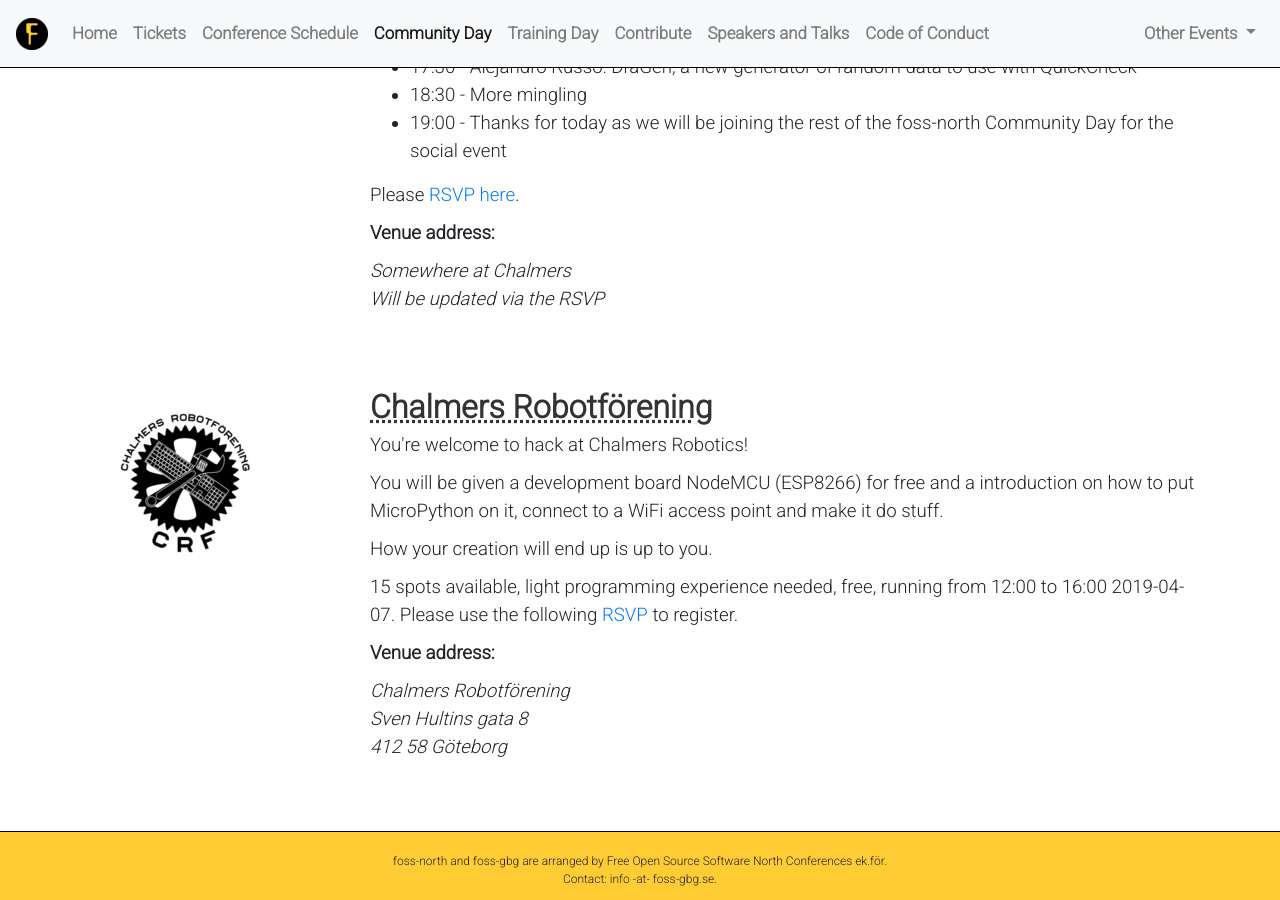
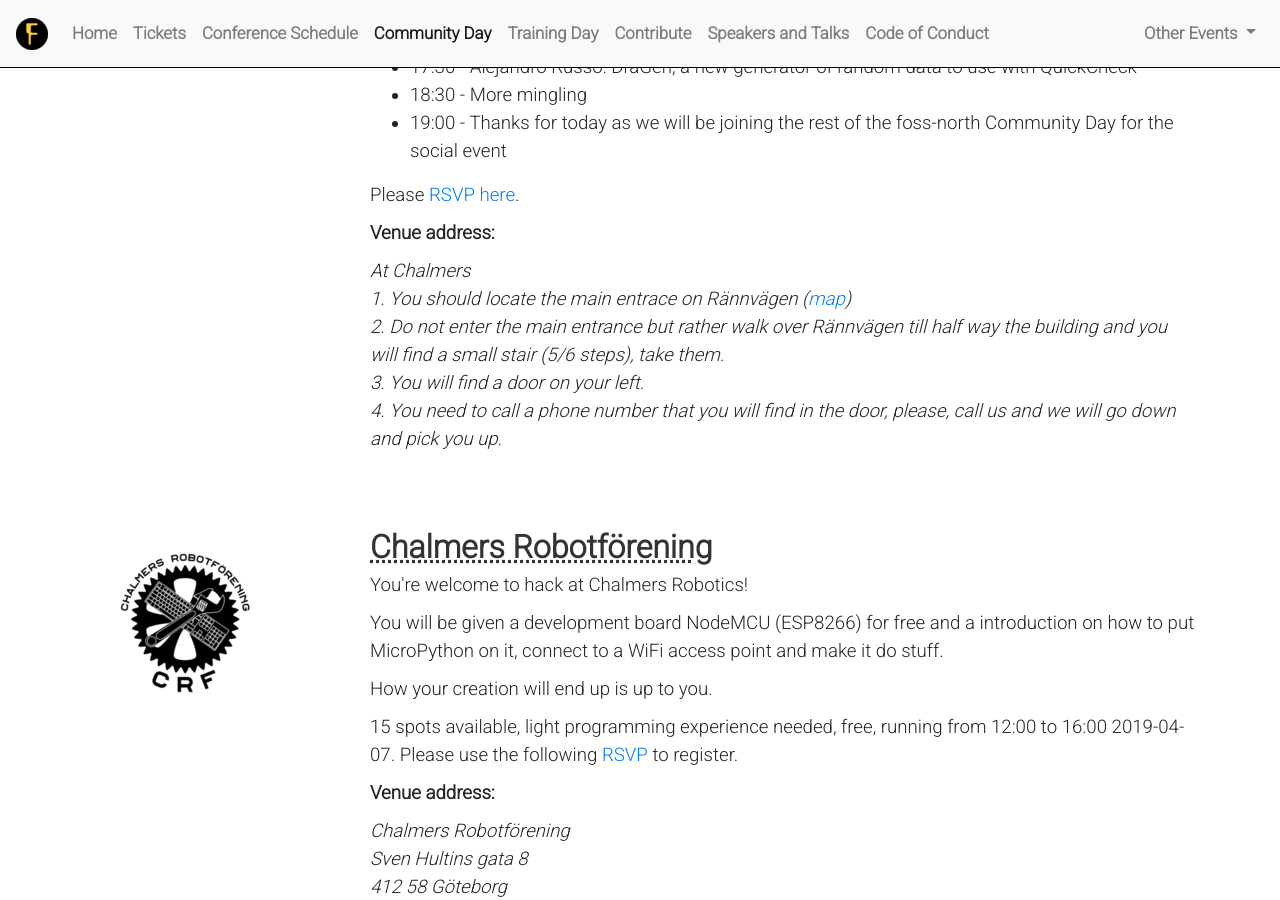
Before and after one commit to e8johan/foss-north-jekyll-2019, a Jekyll site: the page built from community-day.md, in a window 1280 px wide and 900 px high, scrolled down 6355 px. Built offline with Jekyll 4.4.1, drawn with Linux system fonts in a browser that asks for light colours; nearby versions of some CDN libraries.

Commit message:
New address for fp

```diff
--- a/_data/projects.yaml
+++ b/_data/projects.yaml
@@ -163,8 +163,11 @@
     - "<ul><li>14:30 - Doors open</li><li>14:50 - Welcome to the event</li><li>15:00 - John Hughes: Building on developers' intuitions</li><li>16:00 - Oskar Wickström: Property-Based Testing The Ugly Parts</li><li>17:00 - Pause and mingle</li><li>17:30 - Alejandro Russo: DraGen, a new generator of random data to use with QuickCheck</li><li>18:30 - More mingling</li><li>19:00 - Thanks for today as we will be joining the rest of the foss-north Community Day for the social event</li></ul>"
     - "Please <a href='https://www.meetup.com/got-lambda/events/259965014/'>RSVP here</a>."
   address:
-    - Somewhere at Chalmers
-    - Will be updated via the RSVP
+    - "At Chalmers"
+    - "1. You should locate the main entrace on Rännvägen (<a href='https://maps.chalmers.se/#0766f31b-7165-42e9-8365-007240716e3f'>map</a>)"
+    - "2. Do not enter the main entrance but rather walk over Rännvägen till half way the building and you will find a small stair (5/6 steps), take them."
+    - "3. You will find a door on your left."
+    - "4. You need to call a phone number that you will find in the door, please, call us and we will go down and pick you up."
   lon: 11.97947
   lat: 57.68969
 
--- a/_layouts/projects.html
+++ b/_layouts/projects.html
@@ -50,7 +50,7 @@ layout: default
             <p class="left tight"><b>Venue address:</b></p>
             <div class="bio">
             {%- for adr in project.address-%}
-                {{ adr | escape }}<br />
+                {{ adr }}<br />
             {%- endfor -%}
             </div>
         </div>
```
